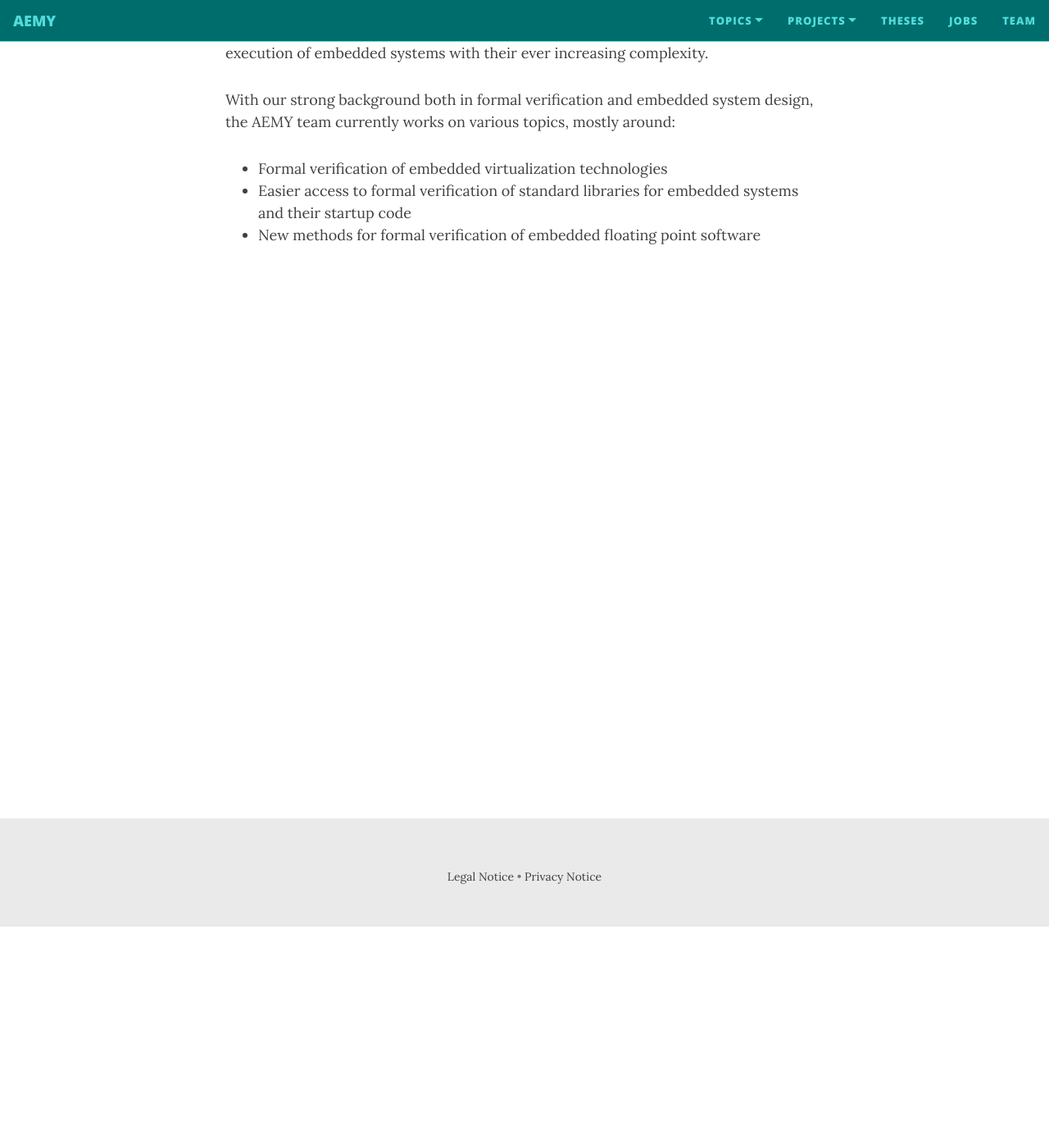
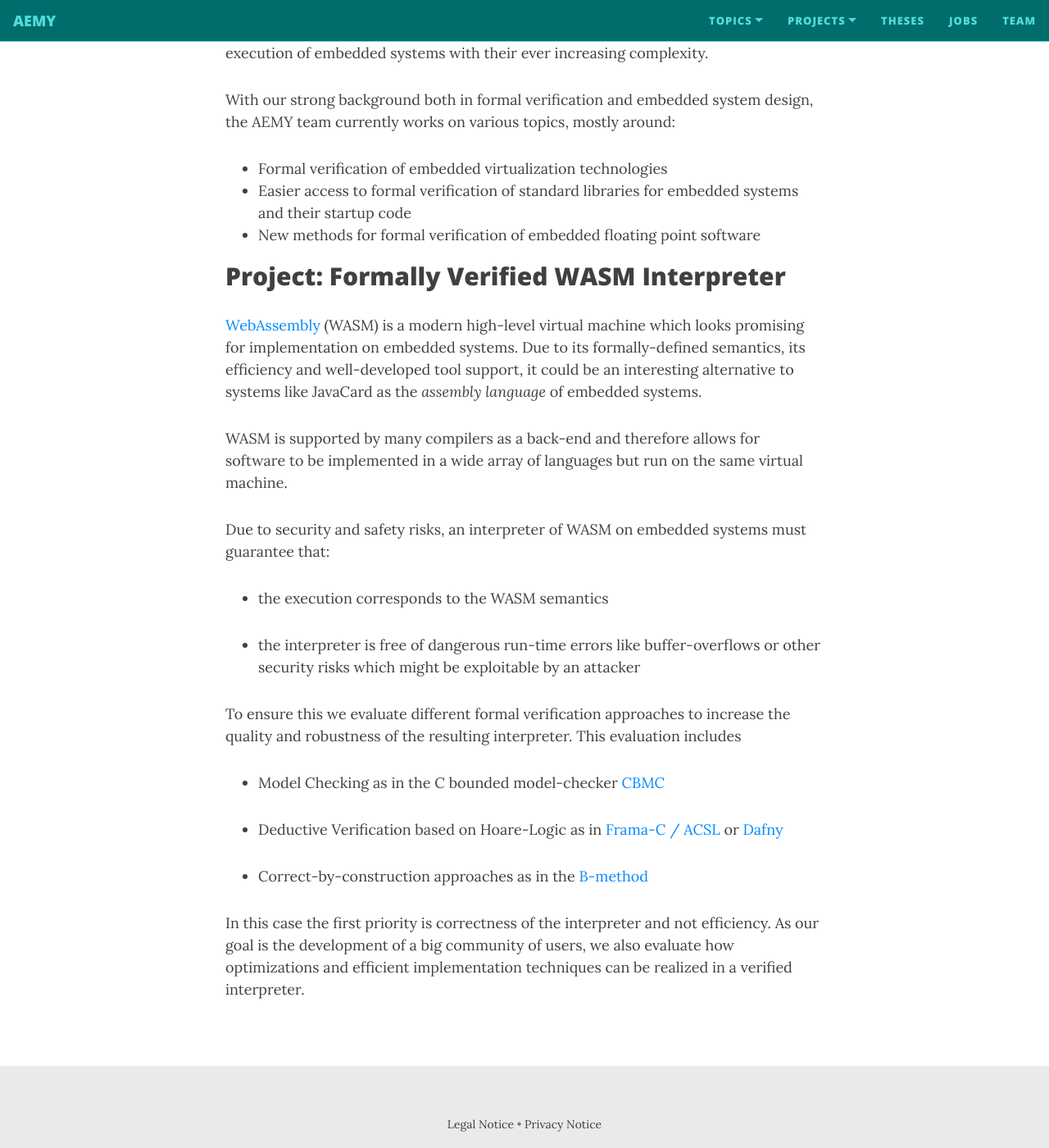
Before and after one commit to hm-aemy/hm-aemy.github.io, a Jekyll site: the page built from topics/formal-embedded.md, in a window 1280 px wide and 1400 px high, scrolled down 270 px. Shown: the whole window at 82% size. Built offline with Jekyll 4.4.1, drawn with Linux system fonts in a browser that asks for light colours.

Commit message:
Some info formal methods embedded

```diff
--- a/topics/formal-embedded.md
+++ b/topics/formal-embedded.md
@@ -13,3 +13,38 @@ design, the AEMY team currently works on various topics, mostly around:
 - Easier access to formal verification of standard libraries for embedded
   systems and their startup code
 - New methods for formal verification of embedded floating point software
+
+## Project: Formally Verified WASM Interpreter
+
+[WebAssembly](https://webassembly.org/) (WASM) is a modern high-level virtual
+machine which looks promising for implementation on embedded systems. Due to its
+formally-defined semantics, its efficiency and well-developed tool support, it
+could be an interesting alternative to systems like JavaCard as the _assembly
+language_ of embedded systems.
+
+WASM is supported by many compilers as a back-end and therefore allows for
+software to be implemented in a wide array of languages but run on the same
+virtual machine.
+
+Due to security and safety risks, an interpreter of WASM on embedded systems
+must guarantee that:
+
+- the execution corresponds to the WASM semantics
+
+- the interpreter is free of dangerous run-time errors like buffer-overflows
+  or other security risks which might be exploitable by an attacker
+
+To ensure this we evaluate different formal verification approaches to increase
+the quality and robustness of the resulting interpreter. This evaluation includes
+
+- Model Checking as in the C bounded model-checker [CBMC](https://www.cprover.org/)
+
+- Deductive Verification based on Hoare-Logic as in
+  [Frama-C / ACSL](https://frama-c.com/) or [Dafny](https://dafny.org/)
+
+- Correct-by-construction approaches as in the [B-method](https://www.atelierb.eu/en/)
+
+In this case the first priority is correctness of the interpreter and not
+efficiency. As our goal is the development of a big community of users, we also
+evaluate how optimizations and efficient implementation techniques can be
+realized in a verified interpreter.
```
